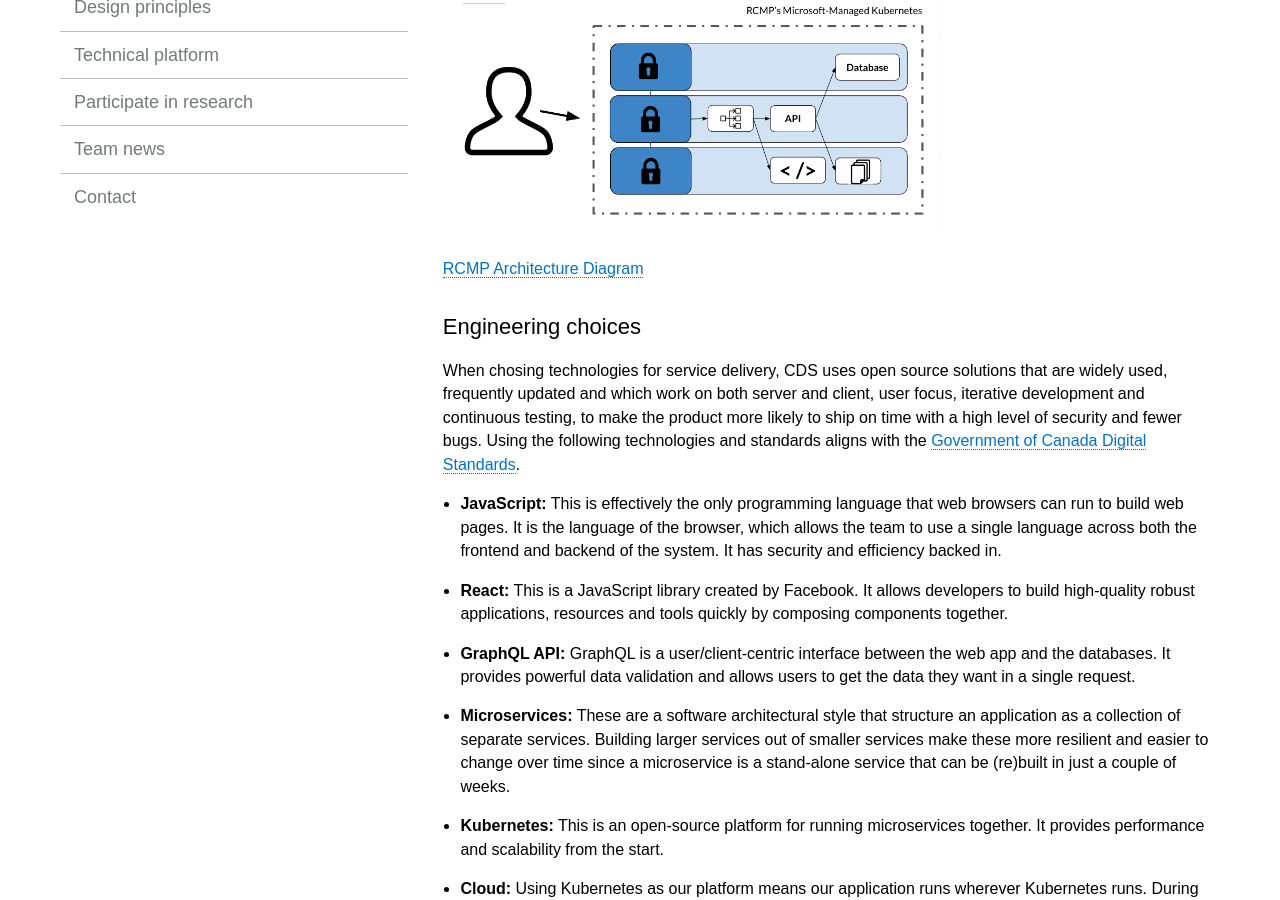
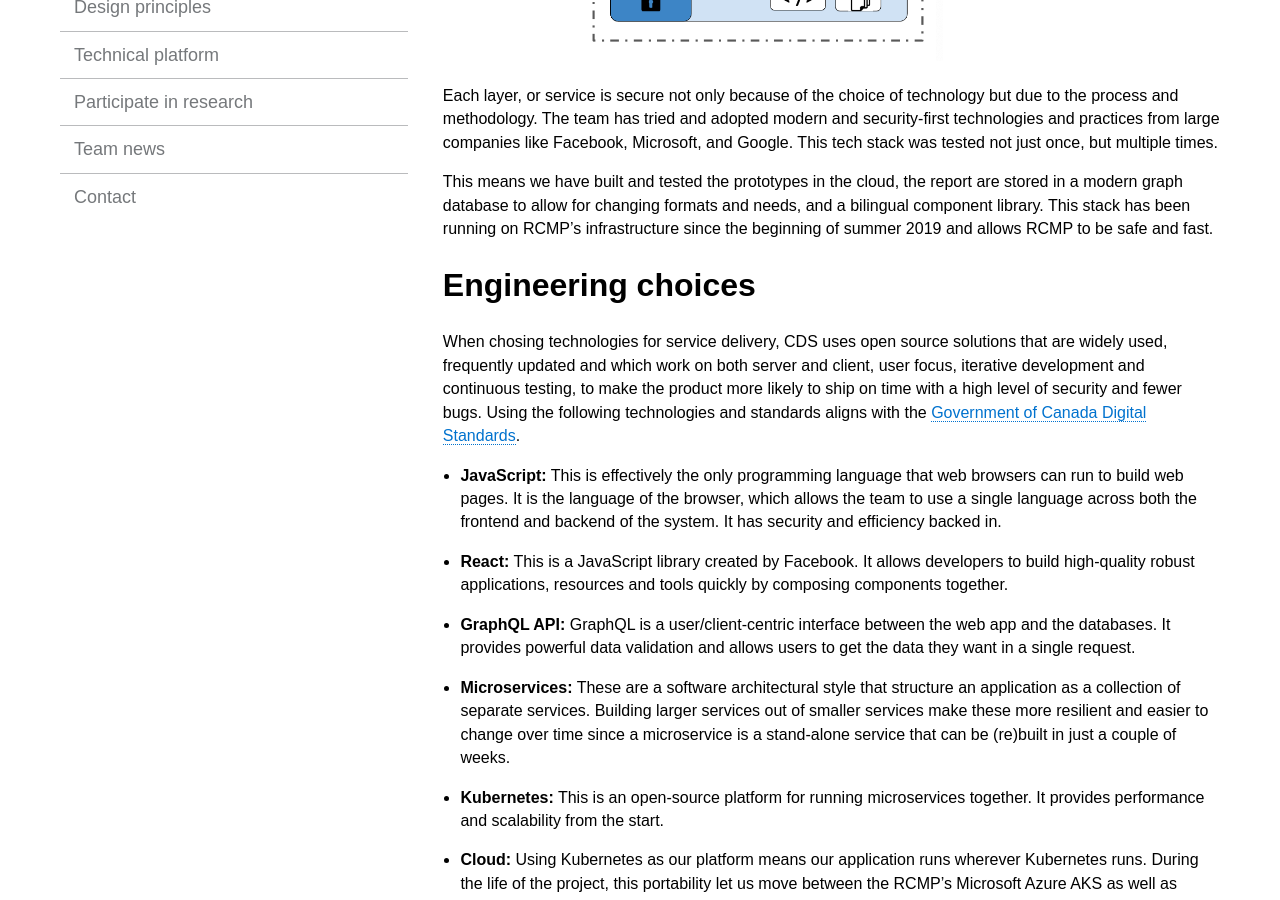
Before and after one commit to cds-snc/rcmp-report-a-cybercrime-alpha-documentation, a Jekyll site: the page built from _pages/en/technical-platform.md, in a window 1280 px wide and 900 px high, scrolled down 442 px. Built offline with Jekyll 4.4.1, drawn with Linux system fonts in a browser that asks for light colours.

Commit message:
Update technical-platform.md

```diff
--- a/_pages/en/technical-platform.md
+++ b/_pages/en/technical-platform.md
@@ -8,15 +8,13 @@ trans_url: "/platforme-technique/"
 
 # A modern, secure, and scalable tech stack
 
+![Stack]({{ site.baseurl }}/assets/img/tech.png){:width="500 px"}
+
 Each layer, or service is secure not only because of the choice of technology but due to the process and methodology. The team has tried and adopted modern and security-first technologies and practices from large companies like Facebook, Microsoft, and Google. This tech stack was tested not just once, but multiple times.
 
 This means we have built and tested the prototypes in the cloud, the report are stored in a modern graph database to allow for changing formats and needs, and a bilingual component library. This stack has been running on RCMP's infrastructure since the beginning of summer 2019 and allows RCMP to be safe and fast.
 
- ![Stack]({{ site.baseurl }}/assets/img/tech.png){:width="500 px"}
-
-[RCMP Architecture Diagram](../assets/docs/rcmp-architecture-diagram.pdf)
-
-## Engineering choices
+# Engineering choices
 
 When chosing technologies for service delivery, CDS uses open source solutions that are widely used, frequently updated and which work on both server and client, user focus, iterative development and continuous testing, to make the product more likely to ship on time with a high level of security and fewer bugs. Using the following technologies and standards aligns with the [Government of Canada Digital Standards](https://www.canada.ca/en/government/system/digital-government/government-canada-digital-standards.html).
 
@@ -27,7 +25,7 @@ When chosing technologies for service delivery, CDS uses open source solutions t
 - **Kubernetes:** This is an open-source platform for running microservices together. It provides performance and scalability from the start.
 - **Cloud:** Using Kubernetes as our platform means our application runs wherever Kubernetes runs. During the life of the project, this portability let us move between the RCMP's Microsoft Azure AKS as well as Google's GKE and Amazon's EKS.
 
-## Benefits of these choices
+# Benefits of these choices
 
 <script>
       var data = [
@@ -215,7 +213,7 @@ When chosing technologies for service delivery, CDS uses open source solutions t
   - Load tested showed that the application can handle 120 reports per second (~430,000 per hour). This was 5,000 times faster than the current fraud reporting system (The Canadian Anti-Fraud Centre received 150,000 calls and 1,200 emails[1]).
   - See the [frontend](https://github.com/cds-snc/report-a-cybercrime/blob/master/frontend/utils/loadTesting.js) or [api](https://github.com/cds-snc/report-a-cybercrime/blob/master/api/utils/loadTesting.js) utilities for more details.
 
-## DevOps
+# DevOps
 
 We use GitOps. That essentially means [GitHub](https://github.com/cds-snc/report-a-cybercrime) is the "single source of truth" for our application. This allows us to iterate quickly, by deploying multiple times per days.
 
```
